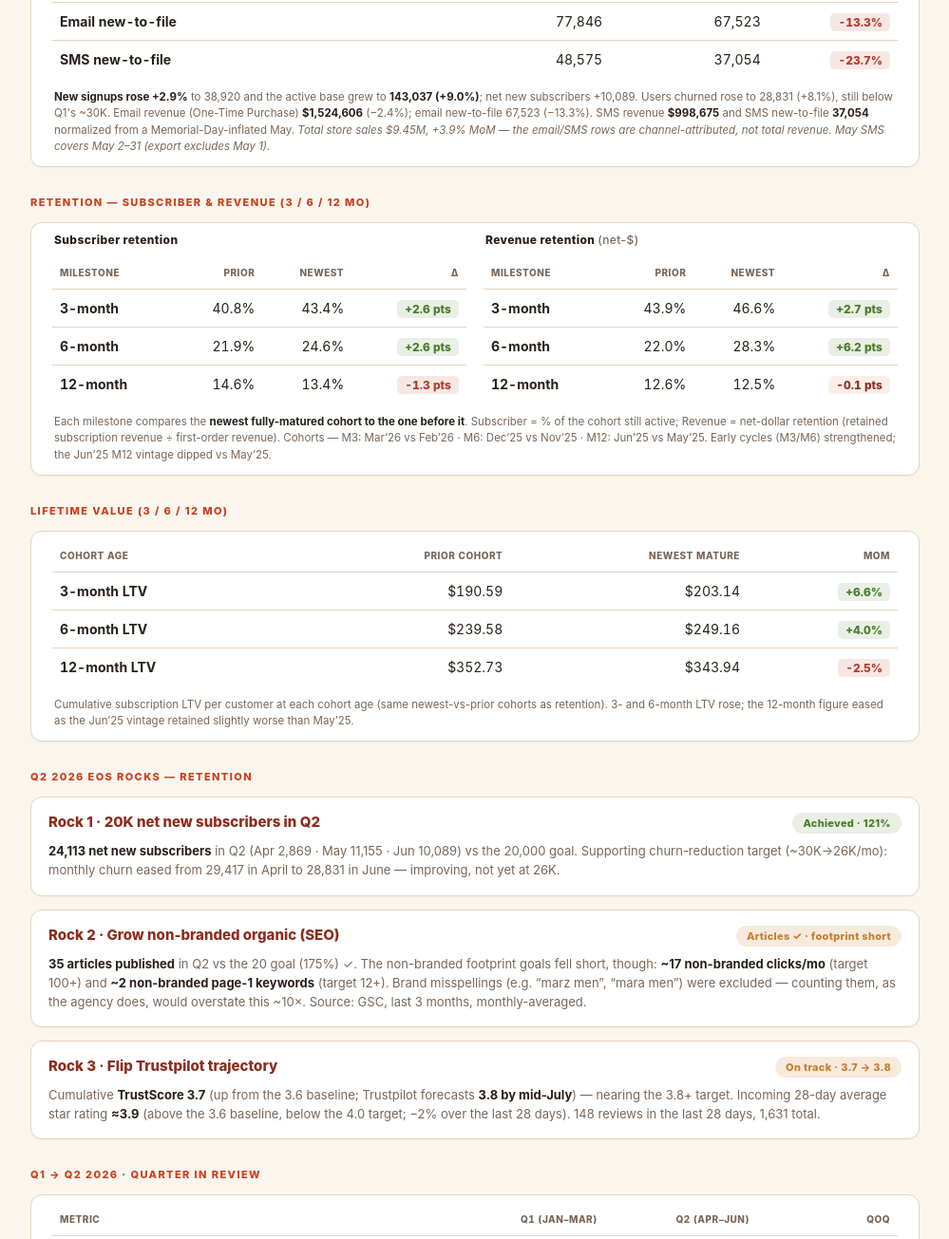
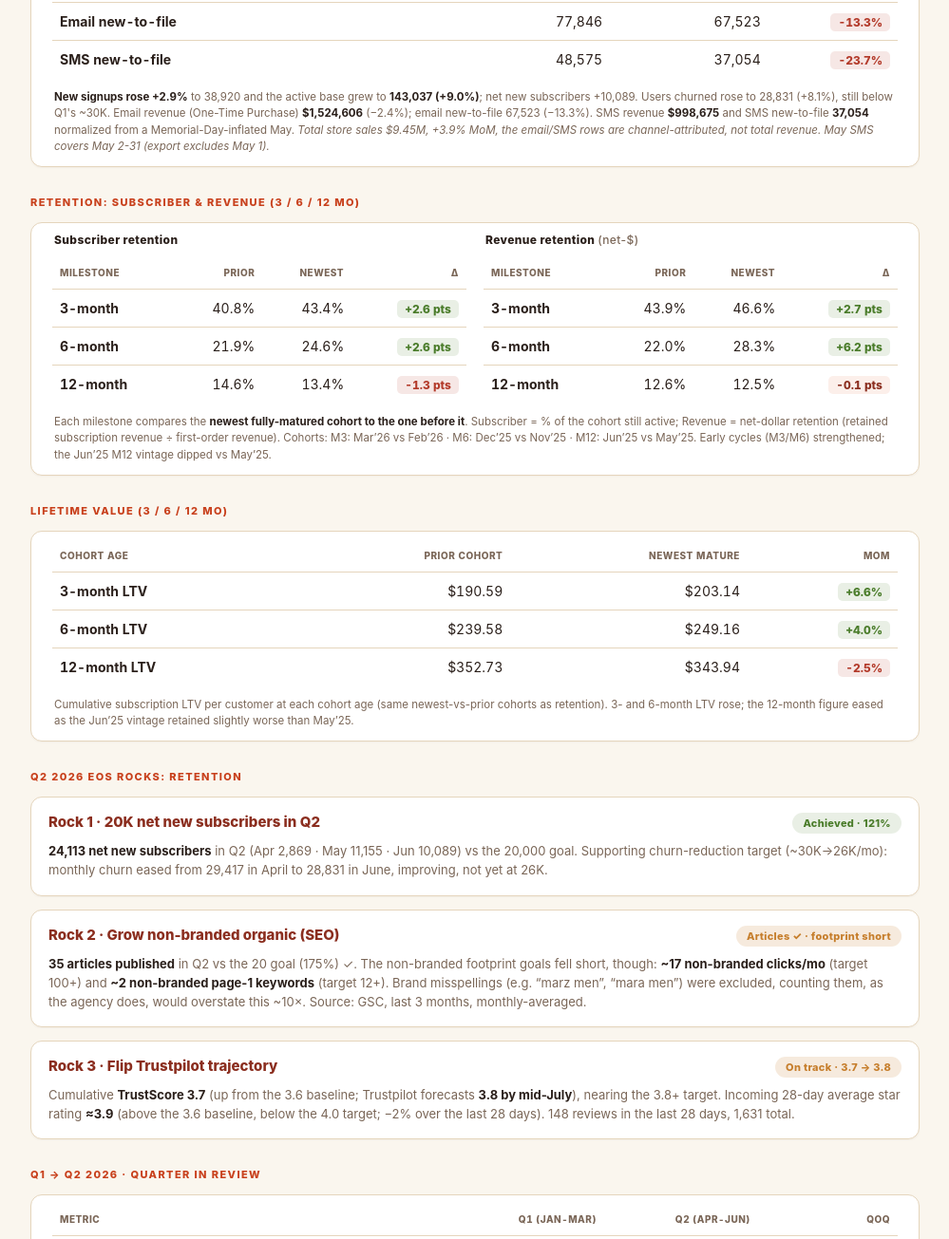
Before and after one commit to andrew-marsmen/mars-retention-recap, a plain HTML site: page index.html in a window 1280 px wide. Shown: the part 459-1764 px from the top of the page at 95% size, without its empty margins (140-1139 px from the left). Drawn offline with Linux system fonts and the light colour scheme.

Commit message:
Scrub em/en dashes per style rule

```diff
--- a/index.html
+++ b/index.html
@@ -1,7 +1,7 @@
 <!DOCTYPE html>
 <html lang="en"><head><meta charset="UTF-8">
 <meta name="robots" content="noindex, nofollow"><meta name="viewport" content="width=device-width, initial-scale=1.0">
-<title>June 2026 Retention Recap — Mars Men</title><style>
+<title>June 2026 Retention Recap, Mars Men</title><style>
 :root{color-scheme:light;--bg:#FAF6EE;--panel:#FFF;--panel-2:#F0E6D4;--border:#E5D5BC;--text:#2A1F1A;--muted:#7A6657;--primary:#C8401C;--primary-dark:#8B2E1F;--accent:#E07856;--gold:#D4A24C;--win:#4A7C2A;--win-soft:rgba(74,124,42,.12);--warn:#C67E2C;--warn-soft:rgba(198,126,44,.16);--risk:#B33A2A;--risk-soft:rgba(179,58,42,.12);--accent-soft:rgba(224,120,86,.12)}
 *{box-sizing:border-box}html,body{margin:0;padding:0;background:var(--bg);color:var(--text);font-family:-apple-system,BlinkMacSystemFont,"Segoe UI","Inter",Roboto,sans-serif;-webkit-font-smoothing:antialiased}
 .wrap{max-width:1000px;margin:0 auto;padding:36px 32px 56px}
@@ -35,7 +35,7 @@ footer{margin-top:38px;padding-top:20px;border-top:2px solid var(--border);color
 @media(max-width:720px){.two{grid-template-columns:1fr}}
 </style></head><body><div class="wrap">
 <header class="hdr"><div><h1>June 2026 Retention Recap</h1>
-<div class="sub">Mars Men · Core Metrics &amp; Q2 Rocks · Jun 1–30, 2026 · FINAL</div></div>
+<div class="sub">Mars Men · Core Metrics &amp; Q2 Rocks · Jun 1-30, 2026 · FINAL</div></div>
 <div><span class="badge">Q2 close · Rock 1 hit</span></div></header>
 
 <section><h2 class="section-title">Month-over-Month</h2><div class="trend-card">
@@ -48,9 +48,9 @@ footer{margin-top:38px;padding-top:20px;border-top:2px solid var(--border);color
 <tr><td class="metric">SMS revenue <span class="goal">(Postscript)</span></td><td>$1,293,376</td><td>$998,675</td><td><span class="mom down">-22.8%</span></td></tr>
 <tr><td class="metric">Email new-to-file</td><td>77,846</td><td>67,523</td><td><span class="mom down">-13.3%</span></td></tr>
 <tr><td class="metric">SMS new-to-file</td><td>48,575</td><td>37,054</td><td><span class="mom down">-23.7%</span></td></tr>
-</tbody></table><div class="tablenote"><b>New signups rose +2.9%</b> to 38,920 and the active base grew to <b>143,037 (+9.0%)</b>; net new subscribers +10,089. Users churned rose to 28,831 (+8.1%), still below Q1's ~30K. Email revenue (One-Time Purchase) <b>$1,524,606</b> (−2.4%); email new-to-file 67,523 (−13.3%). SMS revenue <b>$998,675</b> and SMS new-to-file <b>37,054</b> normalized from a Memorial-Day-inflated May. <i>Total store sales $9.45M, +3.9% MoM — the email/SMS rows are channel-attributed, not total revenue.</i> <i>May SMS covers May 2–31 (export excludes May 1).</i></div></div></section>
+</tbody></table><div class="tablenote"><b>New signups rose +2.9%</b> to 38,920 and the active base grew to <b>143,037 (+9.0%)</b>; net new subscribers +10,089. Users churned rose to 28,831 (+8.1%), still below Q1's ~30K. Email revenue (One-Time Purchase) <b>$1,524,606</b> (−2.4%); email new-to-file 67,523 (−13.3%). SMS revenue <b>$998,675</b> and SMS new-to-file <b>37,054</b> normalized from a Memorial-Day-inflated May. <i>Total store sales $9.45M, +3.9% MoM, the email/SMS rows are channel-attributed, not total revenue.</i> <i>May SMS covers May 2-31 (export excludes May 1).</i></div></div></section>
 
-<section><h2 class="section-title">Retention — Subscriber &amp; Revenue (3 / 6 / 12 mo)</h2><div class="trend-card">
+<section><h2 class="section-title">Retention: Subscriber &amp; Revenue (3 / 6 / 12 mo)</h2><div class="trend-card">
 <div class="two">
 <div><h3>Subscriber retention</h3><table class="trend"><thead><tr><th>Milestone</th><th>Prior</th><th>Newest</th><th>Δ</th></tr></thead><tbody>
 <tr><td class="metric">3-month</td><td>40.8%</td><td>43.4%</td><td><span class="mom up">+2.6 pts</span></td></tr>
@@ -62,7 +62,7 @@ footer{margin-top:38px;padding-top:20px;border-top:2px solid var(--border);color
 <tr><td class="metric">6-month</td><td>22.0%</td><td>28.3%</td><td><span class="mom up">+6.2 pts</span></td></tr>
 <tr><td class="metric">12-month</td><td>12.6%</td><td>12.5%</td><td><span class="mom flat">-0.1 pts</span></td></tr>
 </tbody></table></div>
-</div><div class="tablenote">Each milestone compares the <b>newest fully-matured cohort to the one before it</b>. Subscriber = % of the cohort still active; Revenue = net-dollar retention (retained subscription revenue ÷ first-order revenue). Cohorts — M3: Mar’26 vs Feb’26 · M6: Dec’25 vs Nov’25 · M12: Jun’25 vs May’25. Early cycles (M3/M6) strengthened; the Jun’25 M12 vintage dipped vs May’25.</div></div></section>
+</div><div class="tablenote">Each milestone compares the <b>newest fully-matured cohort to the one before it</b>. Subscriber = % of the cohort still active; Revenue = net-dollar retention (retained subscription revenue ÷ first-order revenue). Cohorts: M3: Mar’26 vs Feb’26 · M6: Dec’25 vs Nov’25 · M12: Jun’25 vs May’25. Early cycles (M3/M6) strengthened; the Jun’25 M12 vintage dipped vs May’25.</div></div></section>
 
 <section><h2 class="section-title">Lifetime Value (3 / 6 / 12 mo)</h2><div class="trend-card">
 <table class="trend"><thead><tr><th>Cohort age</th><th>Prior cohort</th><th>Newest mature</th><th>MoM</th></tr></thead><tbody>
@@ -71,14 +71,14 @@ footer{margin-top:38px;padding-top:20px;border-top:2px solid var(--border);color
 <tr><td class="metric">12-month LTV</td><td>$352.73</td><td>$343.94</td><td><span class="mom down">-2.5%</span></td></tr>
 </tbody></table><div class="tablenote">Cumulative subscription LTV per customer at each cohort age (same newest-vs-prior cohorts as retention). 3- and 6-month LTV rose; the 12-month figure eased as the Jun’25 vintage retained slightly worse than May’25.</div></div></section>
 
-<section><h2 class="section-title">Q2 2026 EOS Rocks — Retention</h2><div class="rocks">
-<div class="rock"><div class="top"><span class="name">Rock 1 · 20K net new subscribers in Q2</span><span class="pill win">Achieved · 121%</span></div><div class="body"><b>24,113 net new subscribers</b> in Q2 (Apr 2,869 · May 11,155 · Jun 10,089) vs the 20,000 goal. Supporting churn-reduction target (~30K→26K/mo): monthly churn eased from 29,417 in April to 28,831 in June — improving, not yet at 26K.</div></div>
-<div class="rock"><div class="top"><span class="name">Rock 2 · Grow non-branded organic (SEO)</span><span class="pill warn">Articles ✓ · footprint short</span></div><div class="body"><b>35 articles published</b> in Q2 vs the 20 goal (175%) ✓. The non-branded footprint goals fell short, though: <b>~17 non-branded clicks/mo</b> (target 100+) and <b>~2 non-branded page-1 keywords</b> (target 12+). Brand misspellings (e.g. “marz men”, “mara men”) were excluded — counting them, as the agency does, would overstate this ~10×. Source: GSC, last 3 months, monthly-averaged.</div></div>
-<div class="rock"><div class="top"><span class="name">Rock 3 · Flip Trustpilot trajectory</span><span class="pill warn">On track · 3.7 → 3.8</span></div><div class="body">Cumulative <b>TrustScore 3.7</b> (up from the 3.6 baseline; Trustpilot forecasts <b>3.8 by mid-July</b>) — nearing the 3.8+ target. Incoming 28-day average star rating <b>≈3.9</b> (above the 3.6 baseline, below the 4.0 target; −2% over the last 28 days). 148 reviews in the last 28 days, 1,631 total.</div></div>
+<section><h2 class="section-title">Q2 2026 EOS Rocks: Retention</h2><div class="rocks">
+<div class="rock"><div class="top"><span class="name">Rock 1 · 20K net new subscribers in Q2</span><span class="pill win">Achieved · 121%</span></div><div class="body"><b>24,113 net new subscribers</b> in Q2 (Apr 2,869 · May 11,155 · Jun 10,089) vs the 20,000 goal. Supporting churn-reduction target (~30K→26K/mo): monthly churn eased from 29,417 in April to 28,831 in June, improving, not yet at 26K.</div></div>
+<div class="rock"><div class="top"><span class="name">Rock 2 · Grow non-branded organic (SEO)</span><span class="pill warn">Articles ✓ · footprint short</span></div><div class="body"><b>35 articles published</b> in Q2 vs the 20 goal (175%) ✓. The non-branded footprint goals fell short, though: <b>~17 non-branded clicks/mo</b> (target 100+) and <b>~2 non-branded page-1 keywords</b> (target 12+). Brand misspellings (e.g. “marz men”, “mara men”) were excluded, counting them, as the agency does, would overstate this ~10×. Source: GSC, last 3 months, monthly-averaged.</div></div>
+<div class="rock"><div class="top"><span class="name">Rock 3 · Flip Trustpilot trajectory</span><span class="pill warn">On track · 3.7 → 3.8</span></div><div class="body">Cumulative <b>TrustScore 3.7</b> (up from the 3.6 baseline; Trustpilot forecasts <b>3.8 by mid-July</b>), nearing the 3.8+ target. Incoming 28-day average star rating <b>≈3.9</b> (above the 3.6 baseline, below the 4.0 target; −2% over the last 28 days). 148 reviews in the last 28 days, 1,631 total.</div></div>
 </div></section>
 
 <section><h2 class="section-title">Q1 → Q2 2026 · Quarter in Review</h2><div class="trend-card">
-<table class="trend"><thead><tr><th>Metric</th><th>Q1 (Jan–Mar)</th><th>Q2 (Apr–Jun)</th><th>QoQ</th></tr></thead><tbody>
+<table class="trend"><thead><tr><th>Metric</th><th>Q1 (Jan-Mar)</th><th>Q2 (Apr-Jun)</th><th>QoQ</th></tr></thead><tbody>
 <tr><td class="metric">Net new subscribers</td><td>8,692</td><td>24,113</td><td><span class="mom up">+177.4%</span></td></tr>
 <tr><td class="metric">New subscribers</td><td>94,057</td><td>109,020</td><td><span class="mom up">+15.9%</span></td></tr>
 <tr><td class="metric">Subscribers churned</td><td>85,365</td><td>84,907</td><td><span class="mom up">-0.5%</span></td></tr>
@@ -87,7 +87,7 @@ footer{margin-top:38px;padding-top:20px;border-top:2px solid var(--border);color
 <tr><td class="metric">Orders</td><td>312,478</td><td>351,948</td><td><span class="mom up">+12.6%</span></td></tr>
 <tr><td class="metric">Email revenue <span class="goal">(One-Time Purchase)</span></td><td>$2.34M</td><td>$4.54M</td><td><span class="mom up">+94.1%</span></td></tr>
 <tr><td class="metric">Month-1 retention <span class="goal">(new cohorts)</span></td><td>~76%</td><td>~80%</td><td><span class="mom up">+3.4 pts</span></td></tr>
-</tbody></table><div class="tablenote">Q2 was a step-change. Net-new subscribers nearly <b>tripled</b> — not by cutting churn (flat at ~85K) but by acquiring <b>+16% more</b> and retaining new cohorts better (Month-1 ~76% → ~80%, now at goal). The active base grew <b>+22.7% to 143,037</b> (vs +6.2% in-quarter for Q1). Store sales +16% to $27.0M; email One-Time-Purchase revenue nearly doubled. The Memorial Day &amp; Father's Day sales powered the acquisition surge.</div></div></section>
+</tbody></table><div class="tablenote">Q2 was a step-change. Net-new subscribers nearly <b>tripled</b>, not by cutting churn (flat at ~85K) but by acquiring <b>+16% more</b> and retaining new cohorts better (Month-1 ~76% → ~80%, now at goal). The active base grew <b>+22.7% to 143,037</b> (vs +6.2% in-quarter for Q1). Store sales +16% to $27.0M; email One-Time-Purchase revenue nearly doubled. The Memorial Day &amp; Father's Day sales powered the acquisition surge.</div></div></section>
 
 <footer><div>Mars Men · Retention Analytics · June 2026</div><div>Sources: HAM · Klaviyo · Shopify · Notion (Rocks) · Postscript · GSC · Trustpilot</div></footer>
 </div></body></html>
```
Also changed, not shown: june-2026-retention-recap.html (+11 -11 lines).
